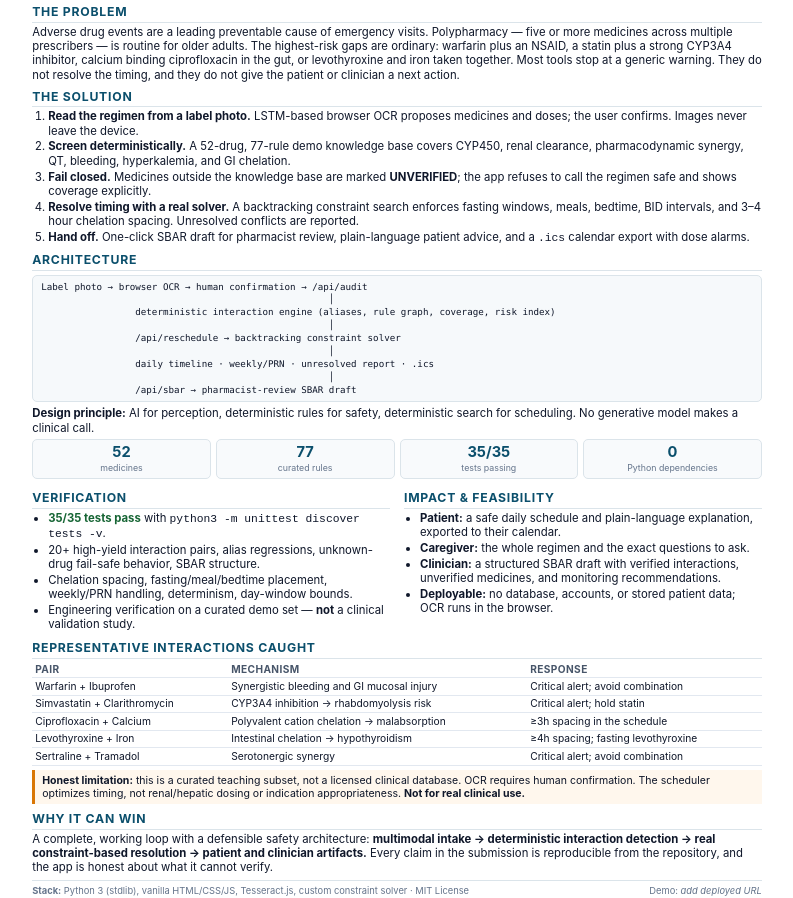
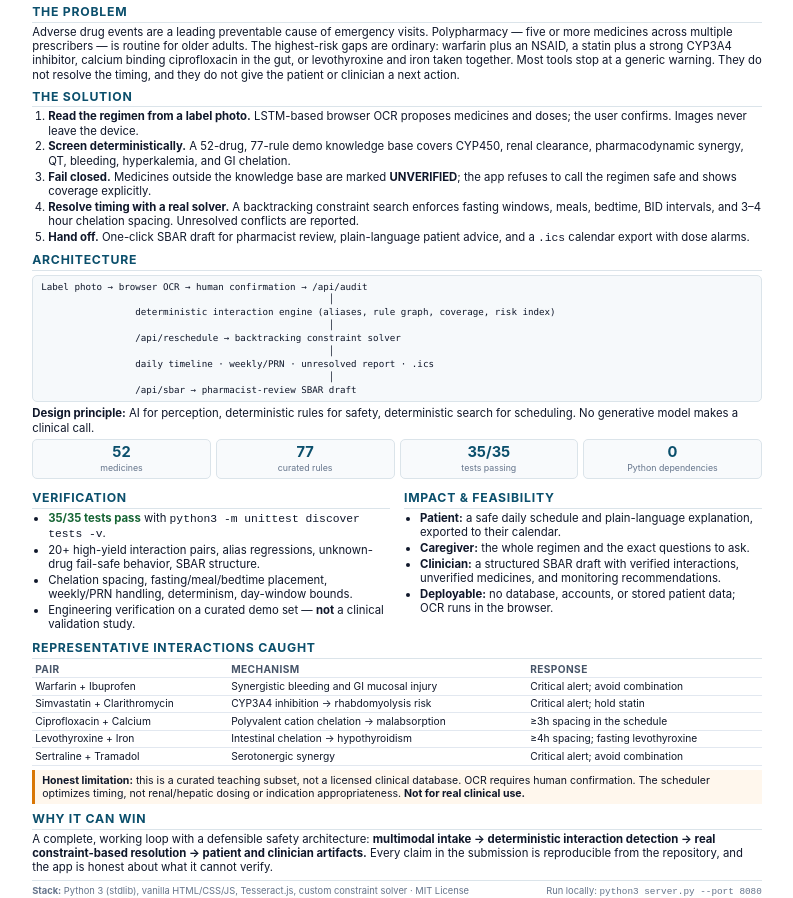
Before and after one commit to shahaman098/pharmaguard-ai, a plain HTML site: page ONE-PAGE-SUMMARY.html in a window 1280 px wide. Shown: the part 56-954 px from the top of the page, without its empty margins (243-1036 px from the left). Drawn offline with Linux system fonts and the light colour scheme.

Commit message:
Replace unfinished live-demo placeholders with local run instructions

```diff
--- a/ONE-PAGE-SUMMARY.html
+++ b/ONE-PAGE-SUMMARY.html
@@ -174,7 +174,7 @@
 
   <div class="footer">
     <span><strong>Stack:</strong> Python 3 (stdlib), vanilla HTML/CSS/JS, Tesseract.js, custom constraint solver · MIT License</span>
-    <span>Demo: <em>add deployed URL</em></span>
+    <span>Run locally: <code>python3 server.py --port 8080</code></span>
   </div>
 </div>
 </body>
```
Also changed, not shown: 2 other files.
